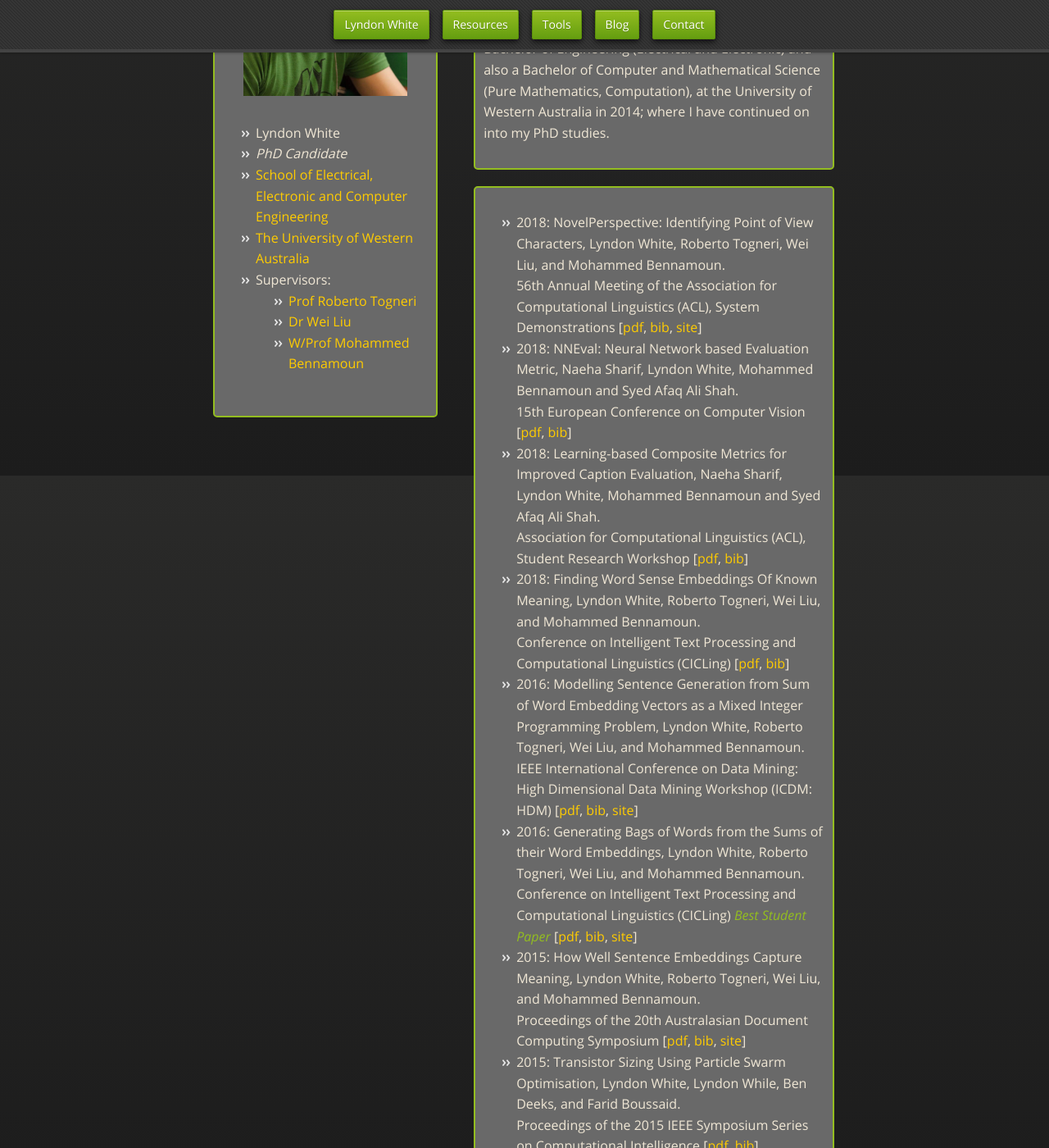
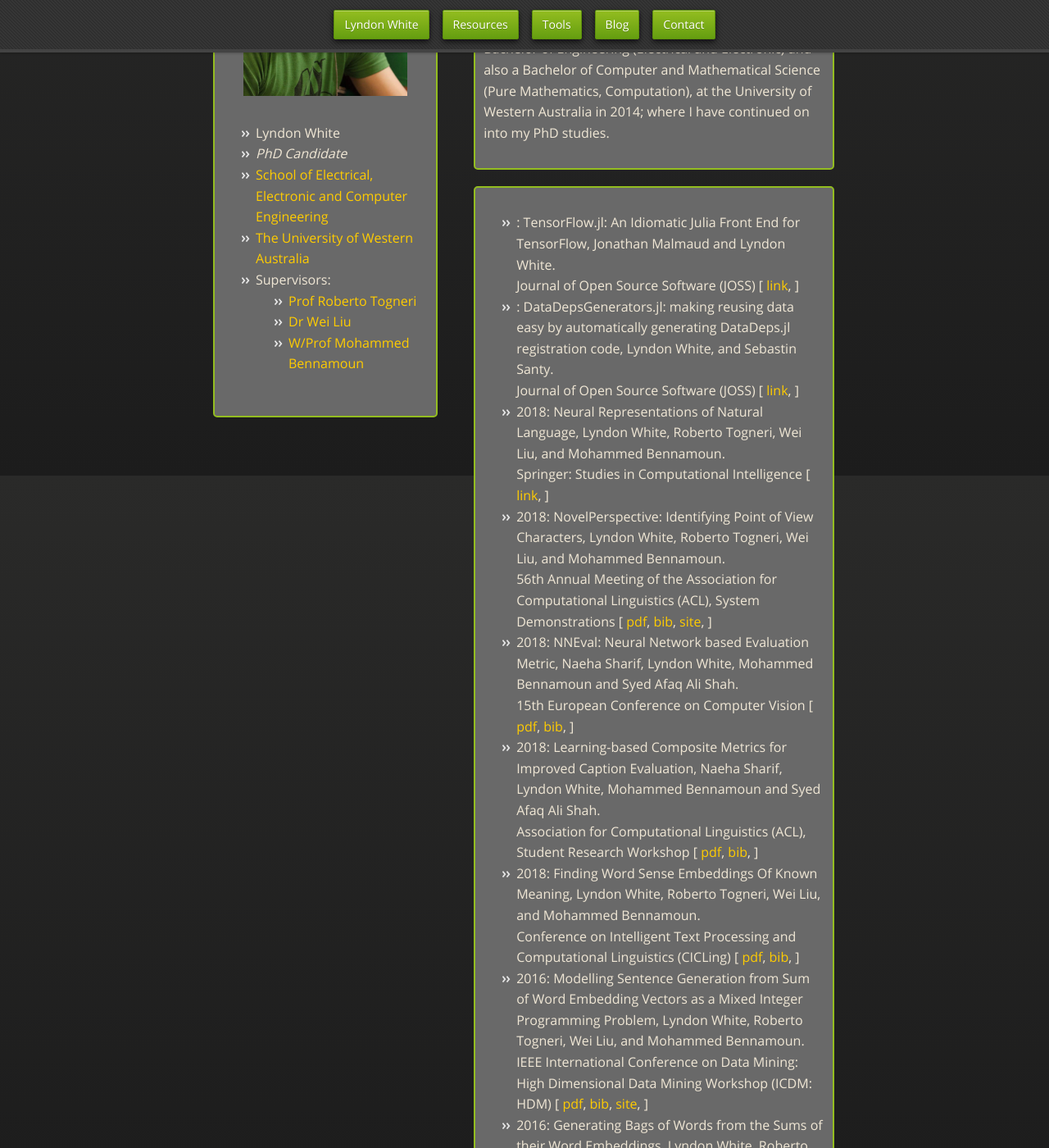
Before and after one commit to oxinabox/oxinabox.github.io, a Jekyll site: the page built from index.html, in a window 1280 px wide and 1400 px high, scrolled down 320 px. Shown: the whole window at 82% size. Built offline with Jekyll 4.4.1, drawn with Linux system fonts in a browser that asks for light colours; nearby versions of some CDN libraries; some web fonts are replaced.

Commit message:
update publications

```diff
--- a/_data/publications.yml
+++ b/_data/publications.yml
@@ -1,3 +1,19 @@
+- title: "TensorFlow.jl: An Idiomatic Julia Front End for TensorFlow"
+  author: Jonathan Malmaud and Lyndon White
+  venue: "Journal of Open Source Software (JOSS)"
+  link: "http://joss.theoj.org/papers/10.21105/joss.01002"
+
+- title: "DataDepsGenerators.jl: making reusing data easy by automatically generating DataDeps.jl registration code"
+  author: Lyndon White, and Sebastin Santy
+  venue: "Journal of Open Source Software (JOSS)"
+  link: "http://joss.theoj.org/papers/10.21105/joss.00921"
+
+- title: "Neural Representations of Natural Language"
+  author: Lyndon White, Roberto Togneri, Wei Liu, and Mohammed Bennamoun
+  venue: 'Springer: Studies in Computational Intelligence'
+  year: 2018
+  link: "https://www.springer.com/us/book/9789811300615"
+
 
 - title: "NovelPerspective: Identifying Point of View Characters"
   author: Lyndon White, Roberto Togneri, Wei Liu, and Mohammed Bennamoun
--- a/index.html
+++ b/index.html
@@ -30,11 +30,21 @@ layout: default
         <ul>
         {% for pub in site.data.publications %}
         <li>{{pub.year}}: {{pub.title}}, {{pub.author}}.<br/> {{pub.venue}}
-				{% if pub.award %} <em> {{pub.award}} </em> {% endif %}
-				<span>
-                [<a href="{{site.url}}/publications/{{pub.key}}.pdf">pdf</a>,
-                <a href="{{site.url}}/publications/{{pub.key}}.bib">bib</a>{% if pub.supl %}, <a href="{{site.url}}/{{pub.supl}}">site</a>{% endif %}]
-				</span>
+	    {% if pub.award %} <em> {{pub.award}} </em> {% endif %}
+            <span>
+                [
+                {% if pub.key %}
+                    <a href="{{site.url}}/publications/{{pub.key}}.pdf">pdf</a>,
+                    <a href="{{site.url}}/publications/{{pub.key}}.bib">bib</a>,
+                {% endif %}
+                {% if pub.link %}
+                    <a href="{{pub.link}}">link</a>,
+                {% endif %}
+                {% if pub.supl %}
+                    <a href="{{site.url}}/{{pub.supl}}">site</a>,
+                {% endif %}
+                ]
+             </span>
 
         {% endfor %}
         </ul>
```
